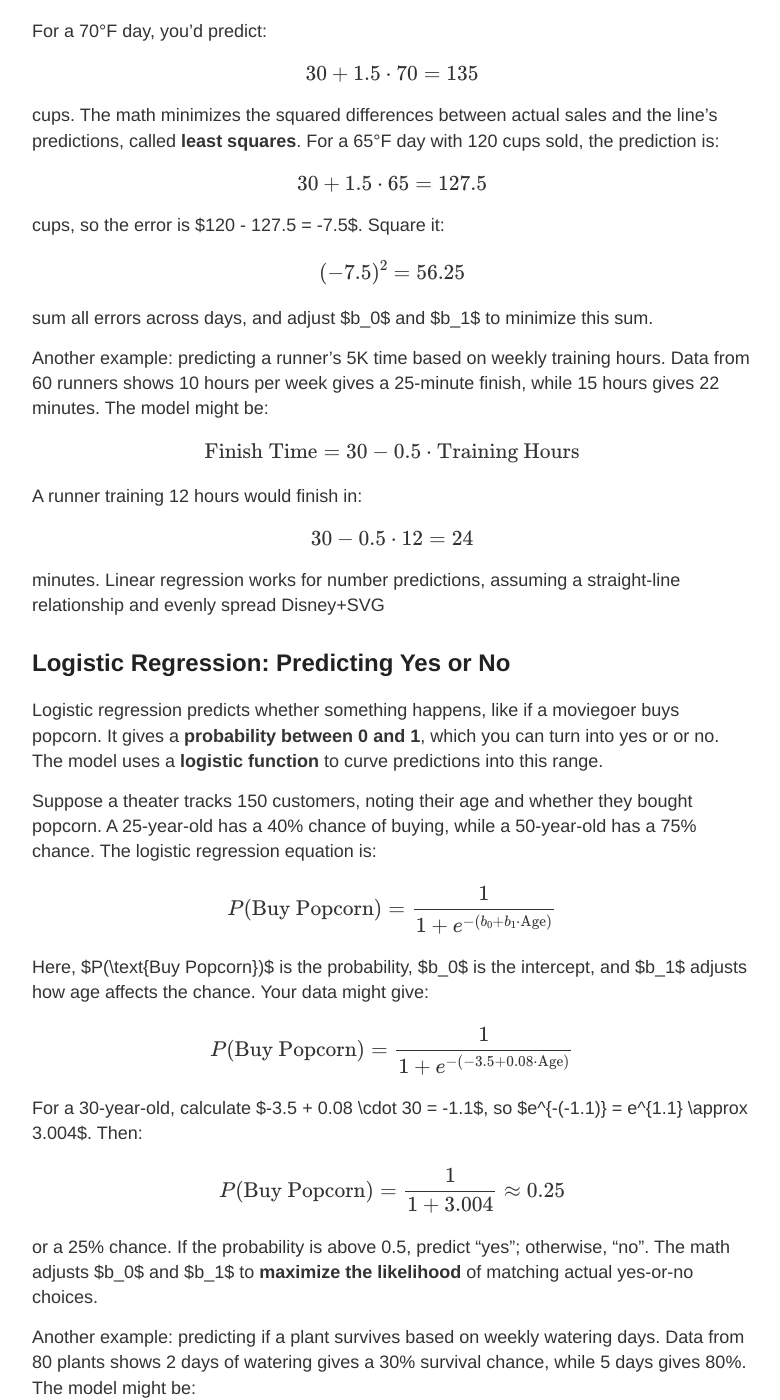
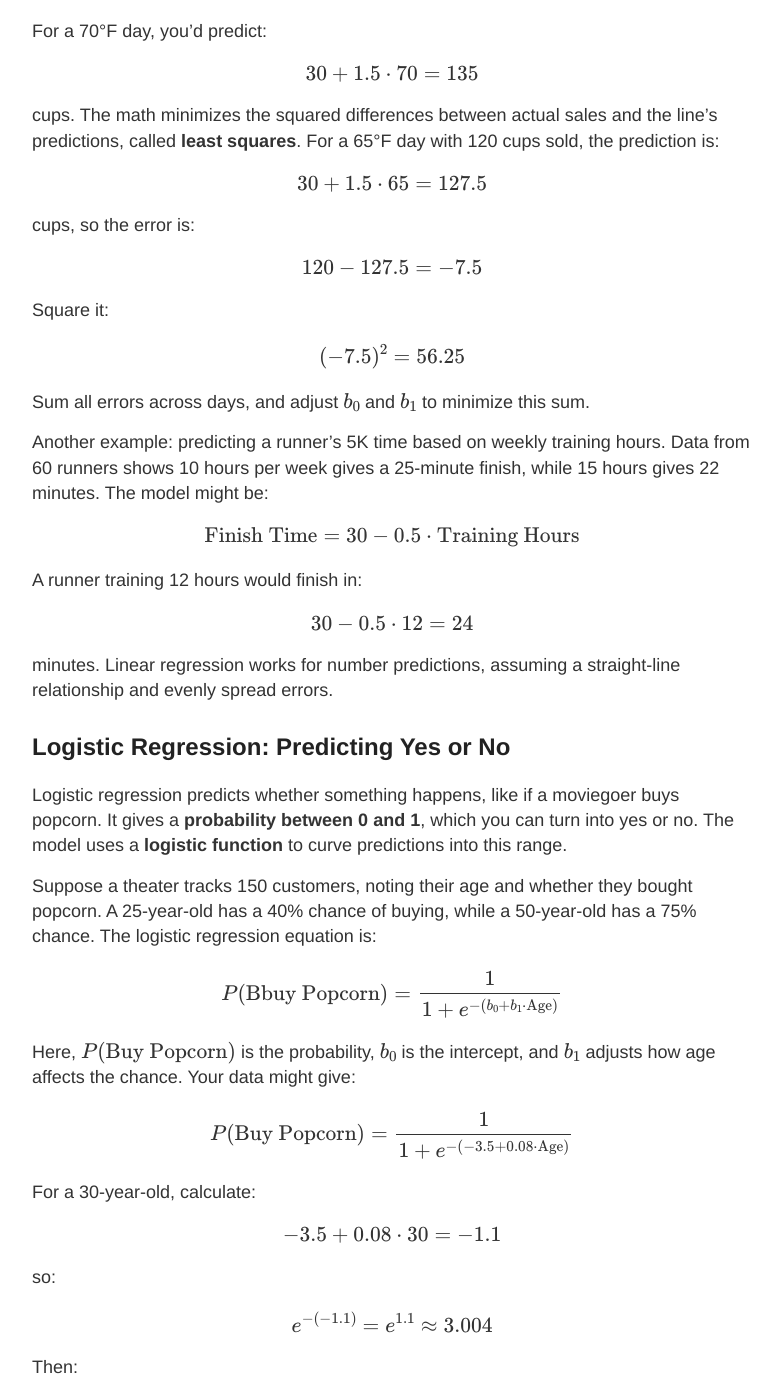
Before and after one commit to obtbe/obtbe.github.io, a Jekyll site: the page built from _posts/2022-12-15-linear-regression-logistic-regression.md, in a window 1280 px wide and 1400 px high, scrolled down 781 px. Shown: the whole window, without its empty margins (248-1028 px from the left). Built offline with Jekyll 4.4.1, drawn with Linux system fonts in a browser that asks for light colours; some of the changed text lies outside the part shown.

Commit message:
Still fixin

```diff
--- a/_posts/2022-12-15-linear-regression-logistic-regression.md
+++ b/_posts/2022-12-15-linear-regression-logistic-regression.md
@@ -15,7 +15,7 @@ Imagine you track 40 days, recording temperature in degrees Fahrenheit and lemon
 
 $$ \text{Cups Sold} = b_0 + b_1 \cdot \text{Temperature} $$
 
-Here, $b_0$ is the intercept (cups sold if temperature were 0°F), and $b_1$ is the slope (extra cups per degree). Your data might give:
+Here, $ b_0 $ is the intercept (cups sold if temperature were 0°F), and $ b_1 $ is the slope (extra cups per degree). Your data might give:
 
 $$ \text{Cups Sold} = 30 + 1.5 \cdot \text{Temperature} $$
 
@@ -27,11 +27,15 @@ cups. The math minimizes the squared differences between actual sales and the li
 
 $$ 30 + 1.5 \cdot 65 = 127.5 $$
 
-cups, so the error is $120 - 127.5 = -7.5$. Square it:
+cups, so the error is:
+
+$$ 120 - 127.5 = -7.5 $$
+
+Square it:
 
 $$ (-7.5)^2 = 56.25 $$
 
-sum all errors across days, and adjust $b_0$ and $b_1$ to minimize this sum.
+Sum all errors across days, and adjust $ b_0 $ and $ b_1 $ to minimize this sum.
 
 Another example: predicting a runner’s 5K time based on weekly training hours. Data from 60 runners shows 10 hours per week gives a 25-minute finish, while 15 hours gives 22 minutes. The model might be:
 
@@ -41,25 +45,33 @@ A runner training 12 hours would finish in:
 
 $$ 30 - 0.5 \cdot 12 = 24 $$
 
-minutes. Linear regression works for number predictions, assuming a straight-line relationship and evenly spread Disney+SVG
+minutes. Linear regression works for number predictions, assuming a straight-line relationship and evenly spread errors.
 
 ## Logistic Regression: Predicting Yes or No
 
-Logistic regression predicts whether something happens, like if a moviegoer buys popcorn. It gives a **probability between 0 and 1**, which you can turn into yes or or no. The model uses a **logistic function** to curve predictions into this range.
+Logistic regression predicts whether something happens, like if a moviegoer buys popcorn. It gives a **probability between 0 and 1**, which you can turn into yes or no. The model uses a **logistic function** to curve predictions into this range.
 
 Suppose a theater tracks 150 customers, noting their age and whether they bought popcorn. A 25-year-old has a 40% chance of buying, while a 50-year-old has a 75% chance. The logistic regression equation is:
 
-$$ P(\text{Buy Popcorn}) = \frac{1}{1 + e^{-(b_0 + b_1 \cdot \text{Age})}} $$
+$$ P(\text{Bbuy Popcorn}) = \frac{1}{1 + e^{-(b_0 + b_1 \cdot \text{Age})}} $$
 
-Here, $P(\text{Buy Popcorn})$ is the probability, $b_0$ is the intercept, and $b_1$ adjusts how age affects the chance. Your data might give:
+Here, $ P(\text{Buy Popcorn}) $ is the probability, $ b_0 $ is the intercept, and $ b_1 $ adjusts how age affects the chance. Your data might give:
 
 $$ P(\text{Buy Popcorn}) = \frac{1}{1 + e^{-(-3.5 + 0.08 \cdot \text{Age})}} $$
 
-For a 30-year-old, calculate $-3.5 + 0.08 \cdot 30 = -1.1$, so $e^{-(-1.1)} = e^{1.1} \approx 3.004$. Then:
+For a 30-year-old, calculate:
+
+$$ -3.5 + 0.08 \cdot 30 = -1.1 $$
+
+so:
+
+$$ e^{-(-1.1)} = e^{1.1} \approx 3.004 $$
+
+Then:
 
 $$ P(\text{Buy Popcorn}) = \frac{1}{1 + 3.004} \approx 0.25 $$
 
-or a 25% chance. If the probability is above 0.5, predict “yes”; otherwise, “no”. The math adjusts $b_0$ and $b_1$ to **maximize the likelihood** of matching actual yes-or-no choices.
+or a 25% chance. If the probability is above 0.5, predict “yes”; otherwise, “no”. The math adjusts $ b_0 $ and $ b_1 $ to **maximize the likelihood** of matching actual yes-or-no choices.
 
 Another example: predicting if a plant survives based on weekly watering days. Data from 80 plants shows 2 days of watering gives a 30% survival chance, while 5 days gives 80%. The model might be:
 
@@ -83,7 +95,7 @@ $$ \text{Error} = \sum (\text{Actual} - \text{Predicted})^2 $$
 
 Logistic regression assumes a **curved relationship** and maximizes the likelihood of correct yes-or-no predictions.
 
-- **Coefficients**: In linear regression, $b_1$ shows the output change per input unit (e.g., 1.5 cups per degree). In logistic regression, $b_1$ shifts the probability curve, affecting the odds of “yes”.
+- **Coefficients**: In linear regression, $ b_1 $ shows the output change per input unit (e.g., 1.5 cups per degree). In logistic regression, $ b_1 $ shifts the probability curve, affecting the odds of “yes”.
 
 ## When to Use Each
 
```
Also changed, not shown: _layouts/default.html (+10 -0 lines).
